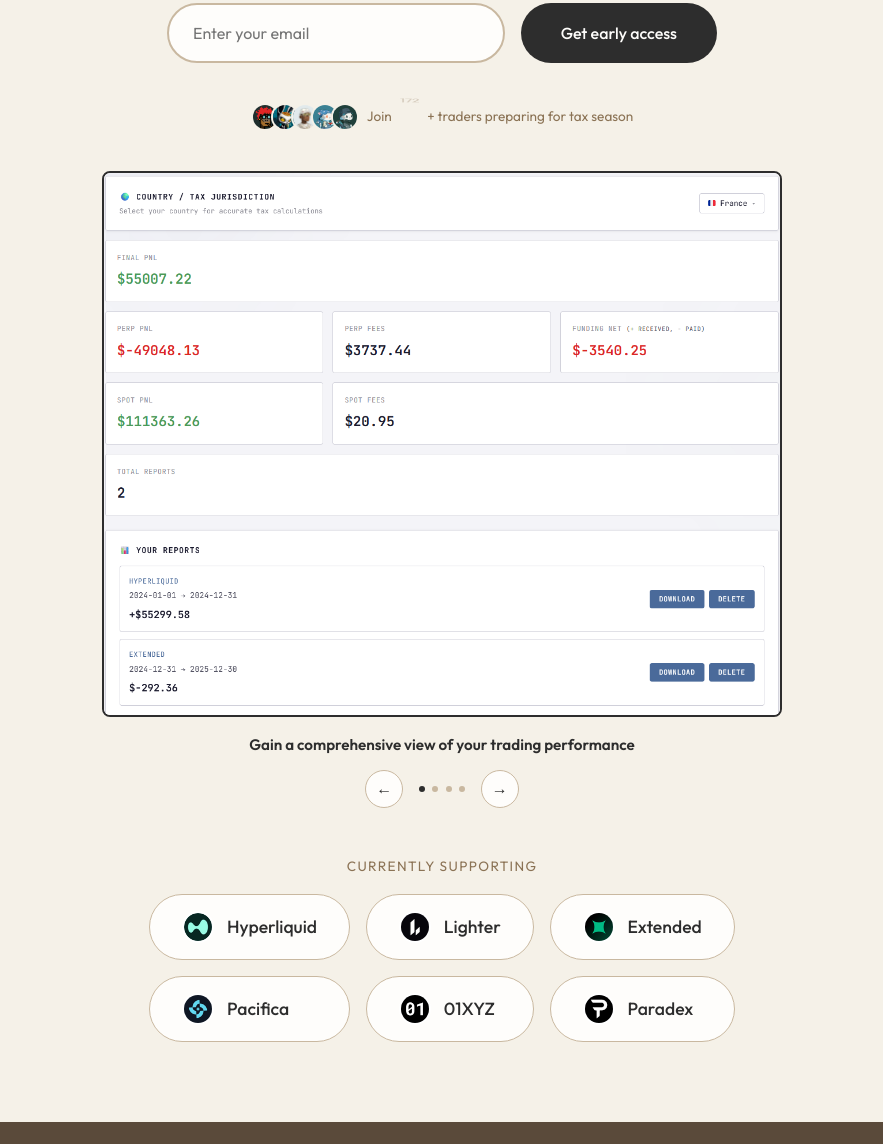
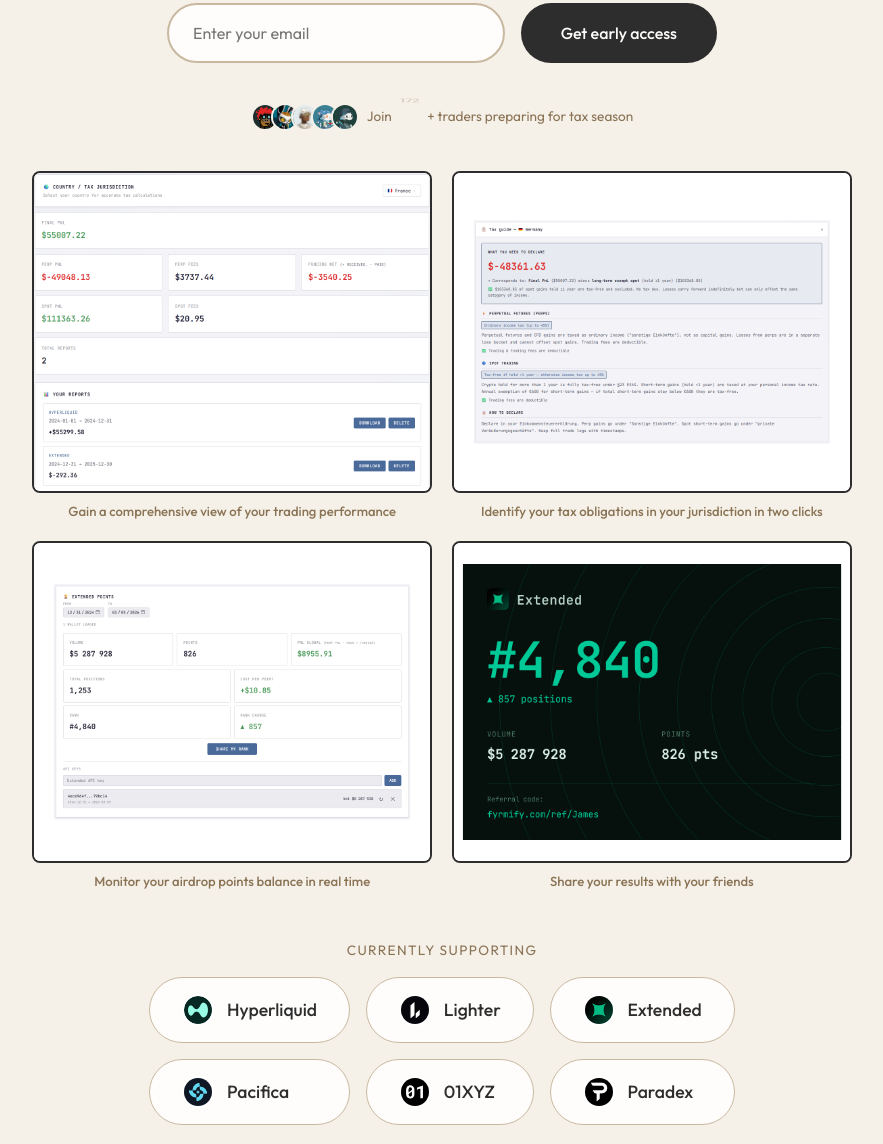
Before and after one commit to taillecrayon035-wq/landing-page-fyrmify, a website: page index.html in a window 1280 px wide. Shown: the part 376-1520 px from the top of the page, without its empty margins (198-1081 px from the left). Drawn offline with Linux system fonts and the light colour scheme.

Commit message:
Replace carousel with 2x2 image grid

```diff
--- a/index.html
+++ b/index.html
@@ -188,79 +188,35 @@
 
         .counter-flip { animation: flipDown 0.6s ease-out; }
 
-        /* Carousel */
-        .carousel {
+        /* Screenshots grid */
+        .screenshots {
             margin-top: 2.5rem;
-            max-width: 680px;
+            display: grid;
+            grid-template-columns: 1fr 1fr;
+            gap: 1.2rem;
+            max-width: 820px;
             margin-left: auto;
             margin-right: auto;
             animation: fadeInUp 0.8s ease-out 0.5s both;
         }
 
-        .carousel-image-wrap {
+        .screenshot-item {}
+
+        .screenshot-item img {
+            width: 100%;
+            height: auto;
+            display: block;
             border: 2px solid var(--charcoal);
             border-radius: 0.5rem;
-            overflow: hidden;
-            line-height: 0;
         }
 
-        .carousel-track { }
-
-        .carousel-slides { position: relative; }
-
-        .carousel-slide { display: none; }
-
-        .carousel-slide.active { display: block; }
-
-        .carousel-slide img { width: 100%; height: auto; display: block; }
-
-        .carousel-caption {
-            margin-top: 1rem;
-            font-size: 0.95rem;
-            color: var(--charcoal);
-            font-weight: 600;
+        .screenshot-caption {
+            margin-top: 0.5rem;
+            font-size: 0.82rem;
+            color: var(--earth);
+            font-weight: 500;
             text-align: center;
         }
-
-        .carousel-nav {
-            display: flex;
-            align-items: center;
-            justify-content: center;
-            gap: 1rem;
-            margin-top: 0.8rem;
-        }
-
-        .carousel-btn {
-            width: 38px; height: 38px;
-            border-radius: 50%;
-            border: 1.5px solid var(--clay);
-            background: var(--white);
-            color: var(--charcoal);
-            font-size: 1rem;
-            cursor: pointer;
-            display: flex;
-            align-items: center;
-            justify-content: center;
-            transition: all 0.2s;
-        }
-
-        .carousel-btn:hover {
-            background: var(--charcoal);
-            color: var(--white);
-            border-color: var(--charcoal);
-        }
-
-        .carousel-dots { display: flex; gap: 0.45rem; }
-
-        .carousel-dot {
-            width: 6px; height: 6px;
-            border-radius: 50%;
-            background: var(--clay);
-            transition: background 0.2s;
-            cursor: pointer;
-        }
-
-        .carousel-dot.active { background: var(--charcoal); }
 
         /* Platforms */
         .platforms {
@@ -354,28 +310,23 @@
                 Join <span class="counter-wrapper"><span id="traderCount" class="animated-counter">171</span></span>+ traders preparing for tax season
             </p>
 
-            <!-- Carousel -->
-            <div class="carousel">
-                <div class="carousel-image-wrap">
-                    <div class="carousel-track">
-                        <div class="carousel-slides" id="carouselSlides">
-                            <div class="carousel-slide active"><img src="im1.png" alt="Overview"></div>
-                            <div class="carousel-slide"><img src="im2.png" alt="Declaration"></div>
-                            <div class="carousel-slide"><img src="im3.png" alt="Airdrop points"></div>
-                            <div class="carousel-slide"><img src="im4.png" alt="Share"></div>
-                        </div>
-                    </div>
+            <!-- Screenshots -->
+            <div class="screenshots">
+                <div class="screenshot-item">
+                    <img src="im1.png" alt="Overview">
+                    <p class="screenshot-caption">Gain a comprehensive view of your trading performance</p>
                 </div>
-                <p class="carousel-caption" id="carouselCaption">Gain a comprehensive view of your trading performance</p>
-                <div class="carousel-nav">
-                    <button class="carousel-btn" id="carouselPrev">&#8592;</button>
-                    <div class="carousel-dots">
-                        <div class="carousel-dot active" data-index="0"></div>
-                        <div class="carousel-dot" data-index="1"></div>
-                        <div class="carousel-dot" data-index="2"></div>
-                        <div class="carousel-dot" data-index="3"></div>
-                    </div>
-                    <button class="carousel-btn" id="carouselNext">&#8594;</button>
+                <div class="screenshot-item">
+                    <img src="im2.png" alt="Declaration">
+                    <p class="screenshot-caption">Identify your tax obligations in your jurisdiction in two clicks</p>
+                </div>
+                <div class="screenshot-item">
+                    <img src="im3.png" alt="Airdrop points">
+                    <p class="screenshot-caption">Monitor your airdrop points balance in real time</p>
+                </div>
+                <div class="screenshot-item">
+                    <img src="im4.png" alt="Share">
+                    <p class="screenshot-caption">Share your results with your friends</p>
                 </div>
             </div>
 
@@ -458,29 +409,7 @@
         }
         setTimeout(() => { incrementCounter(); setTimeout(incrementCounter, 20000); }, 5000);
 
-        // Carousel
-        const captions = [
-            "Gain a comprehensive view of your trading performance",
-            "Identify your tax obligations in your jurisdiction in two clicks",
-            "Monitor your airdrop points balance in real time",
-            "Share your results with your friends"
-        ];
-        let currentSlide = 0;
-        const slides = document.getElementById('carouselSlides');
-        const captionEl = document.getElementById('carouselCaption');
-        const dots = document.querySelectorAll('.carousel-dot');
 
-        function goToSlide(n) {
-            document.querySelectorAll('.carousel-slide').forEach(s => s.classList.remove('active'));
-            currentSlide = (n + 4) % 4;
-            document.querySelectorAll('.carousel-slide')[currentSlide].classList.add('active');
-            captionEl.textContent = captions[currentSlide];
-            dots.forEach((d, i) => d.classList.toggle('active', i === currentSlide));
-        }
-
-        document.getElementById('carouselPrev').addEventListener('click', () => goToSlide(currentSlide - 1));
-        document.getElementById('carouselNext').addEventListener('click', () => goToSlide(currentSlide + 1));
-        dots.forEach(d => d.addEventListener('click', () => goToSlide(+d.dataset.index)));
     </script>
 </body>
 </html>
```
